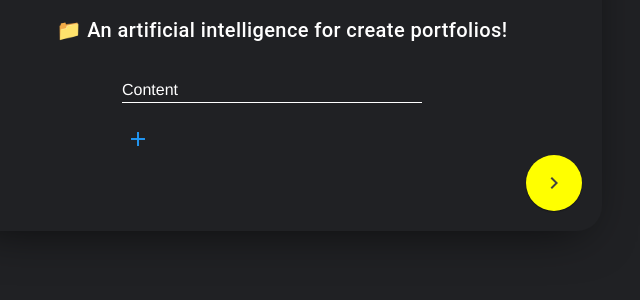
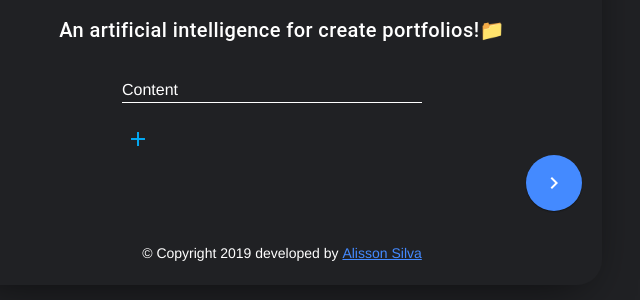
Before and after one commit to alissonsilvajs/portmaker-website, a plain HTML site: page index.html in a window 1280 px wide. Shown: the part 106-406 px from the top of the page, without its empty margins (358-998 px from the left). Drawn offline with nearby package versions, Linux system fonts and the light colour scheme.

Commit message:
Improving code quality. Code without JS

```diff
--- a/index.css
+++ b/index.css
@@ -14,6 +14,12 @@ h2{
     text-align: center;
     padding-top: 30px;
     padding-bottom: 0px;
+}
+p{
+    color: white;
+    text-align: center;
+    padding-top: 10px;
+    padding-bottom: 20px;
 }
 h5{
     color: white;
@@ -36,4 +42,5 @@ form{
 }
 .mdl-textfield__input{
     border-color: white;
+    color: white;
 }
--- a/index.html
+++ b/index.html
@@ -3,13 +3,13 @@
 <head>
     <title>Portmaker</title>
     <link rel="stylesheet" href="https://fonts.googleapis.com/icon?family=Material+Icons">
-    <link rel="stylesheet" href="https://code.getmdl.io/1.3.0/material.blue-yellow.min.css" />
+    <link rel="stylesheet" href="https://code.getmdl.io/1.3.0/material.light_blue-blue.min.css" />
     <link rel="stylesheet" href="index.css">
 </head>
     <body>
         <div class="container">
             <h2>PortMaker</h2>
-            <h5>📁 An artificial intelligence for create portfolios!</h5>
+            <h5> An artificial intelligence for create portfolios!📁</h5>
             <form action="#">
                 <div id="form" class="mdl-textfield mdl-js-textfield mdl-textfield--floating-label">
                     <input class="mdl-textfield__input" type="text" id="sample3">
@@ -24,6 +24,7 @@
                     <i class="material-icons">navigate_next</i>
                 </button>
             </div>
+            <p>© Copyright 2019 developed by <a href="https://www.instagram.com/alissonsilva.py" target="_blank">Alisson Silva</a></p>
         </div>
         <script defer src="https://code.getmdl.io/1.3.0/material.min.js"></script>
     </body>
```
